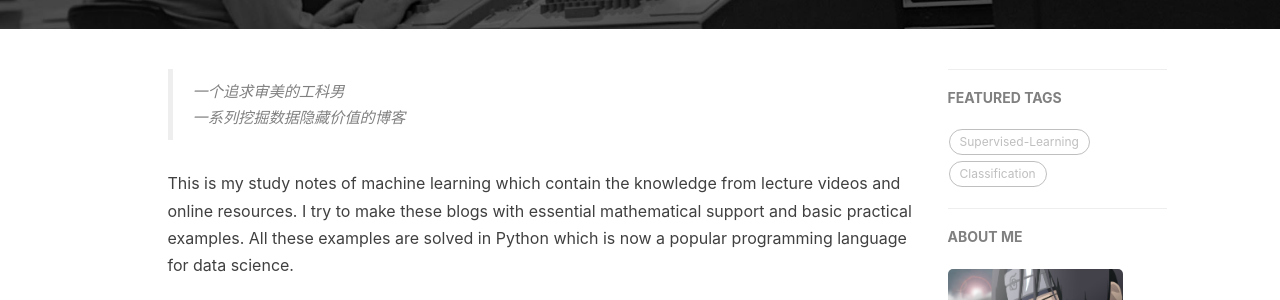
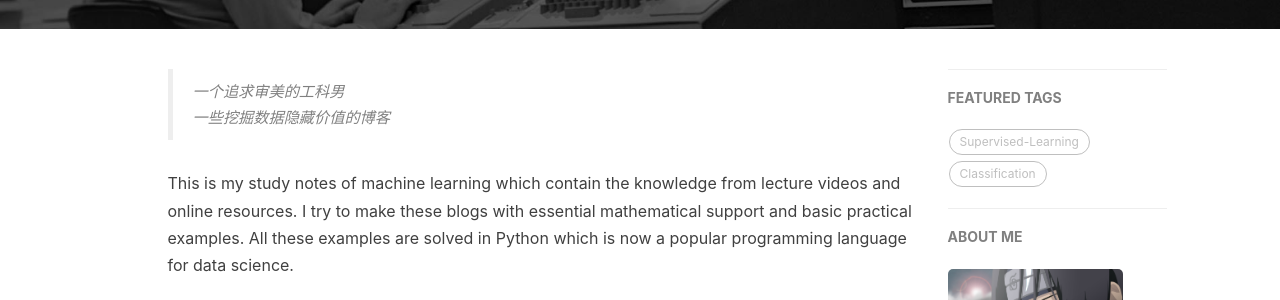
Before and after one commit to GaryLv/GaryLv.github.io, a Jekyll site: the page built from about.html, in a window 1280 px wide. Shown: the part 389-689 px from the top of the page. Built offline with Jekyll 4.4.1, drawn with Linux system fonts in a browser that asks for light colours; nearby versions of some CDN libraries; comment, search, counter and statistics services are not loaded.

Commit message:
Update about.html

```diff
--- a/about.html
+++ b/about.html
@@ -10,7 +10,7 @@ header-img: "img/about-bg.jpg"
 
     <!--copied from markdown -->
     <blockquote><p>一个追求审美的工科男<br>
-    一系列挖掘数据隐藏价值的博客</p></blockquote>
+    一些挖掘数据隐藏价值的博客</p></blockquote>
 
     <!--<p>Hey，我是<strong>黄玄</strong>，程序员 &amp; 设计师，<a href="http://by.cuc.edu.cn/">中国传媒大学</a> · 数字媒体艺术 2012 级；前淘宝网 · <a href="http://alitrip.com">阿里旅行·去啊</a>前端团队实习生；
     目前任职于微影时代 · 微票儿，负责<a href="http://wepiaoFEI.github.io">前端基础工程团队</a>。</p>
```
